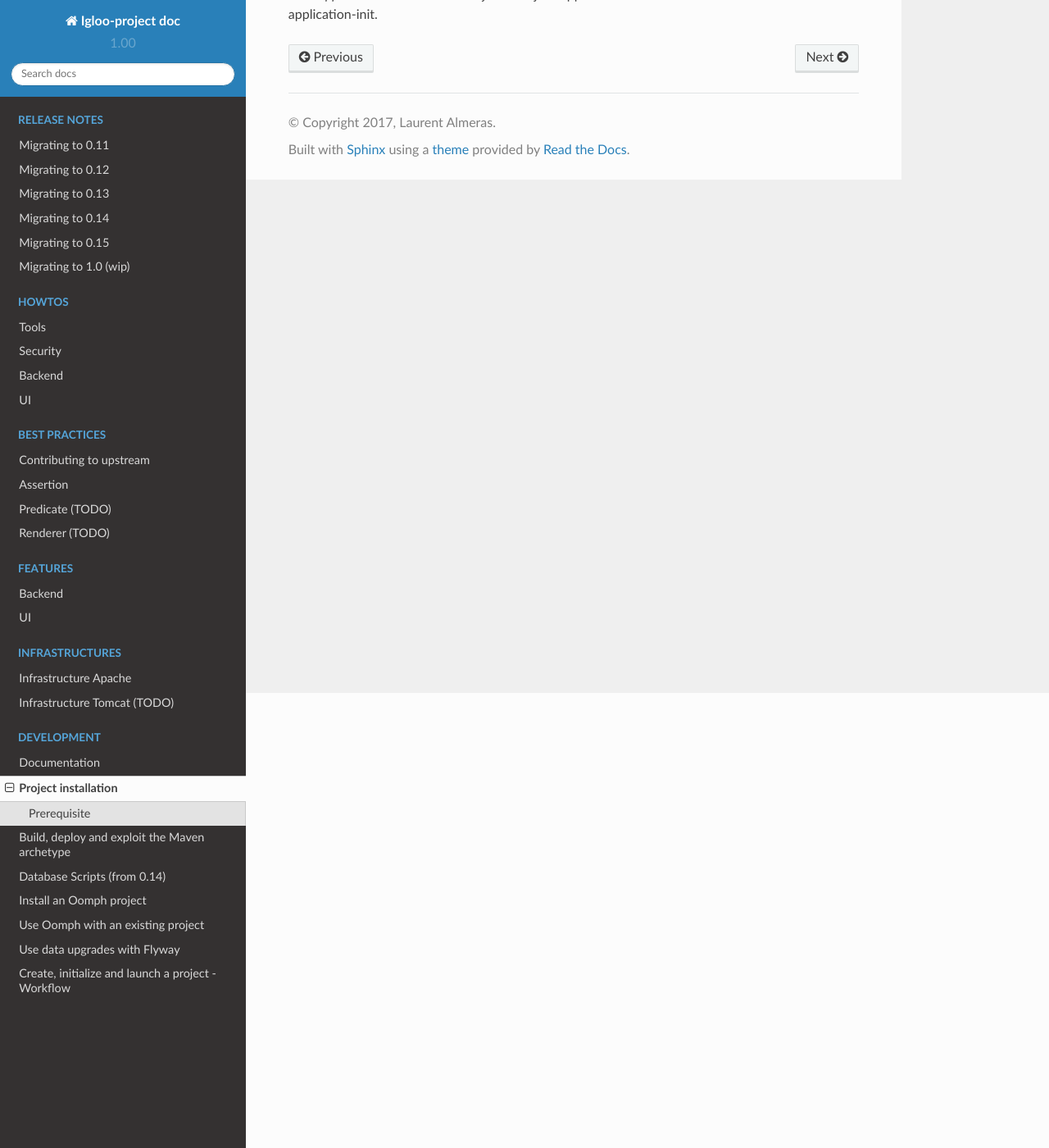
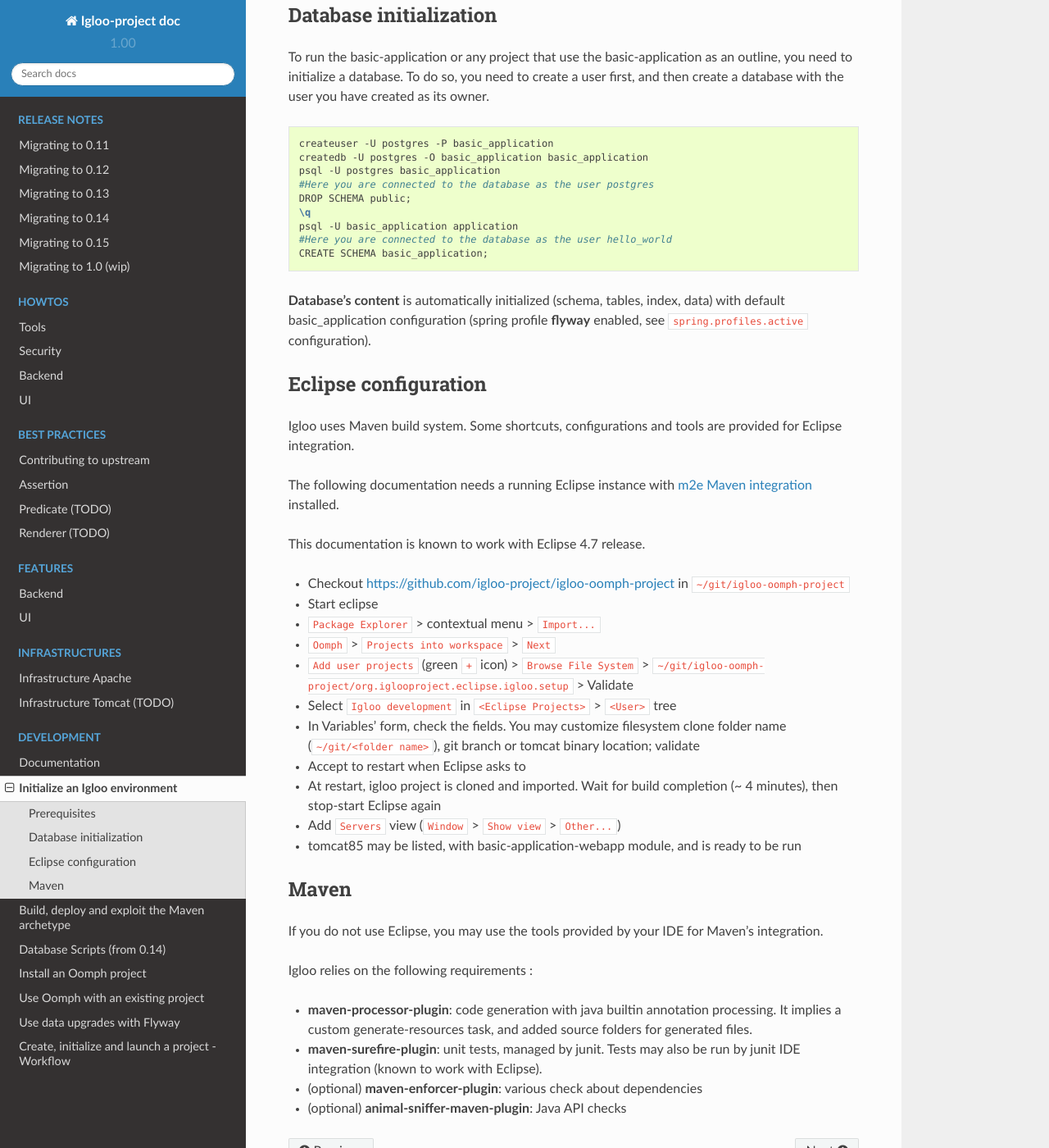
Before and after one commit to igloo-project/igloo-doc, a Sphinx documentation site: the page built from source/development/installation.rst, in a window 1280 px wide and 1400 px high, scrolled down 555 px. Shown: the whole window at 82% size. Built offline with Sphinx 7.4.7 and the Read the Docs theme 2.0.0, drawn with Linux system fonts in a browser that asks for light colours; some of the changed text lies outside the part shown.

Commit message:
added igloo-projects + oomph documentation

```diff
--- a/source/development/installation.rst
+++ b/source/development/installation.rst
@@ -1,8 +1,21 @@
-Project installation
-=====================
+Initialize an Igloo environment
+===============================
 
-Prerequisite
-------------
+.. contents:: :local:
+
+.. warning:: This documentation is valid for version **1.0(-SNAPSHOT) / dev branch**.
+
+Prerequisites
+-------------
+
+* **PostgreSQL** (default configuration); other databases may be used
+* **Eclipse** >= 4.7 (default configuration); other Maven-enabled IDE may be used
+* **JRE 1.8** (Open JDK or Oracle JVM)
+* **Elasticsearch** 5.6 (optional)
+
+
+Database initialization
+-----------------------
 
 To run the basic-application or any project that use the basic-application as an outline, you need to initialize a database.
 To do so, you need to create a user first, and then create a database with the user you have created as its owner.
@@ -11,13 +24,61 @@ To do so, you need to create a user first, and then create a database with the u
 
   createuser -U postgres -P basic_application
   createdb -U postgres -O basic_application basic_application
-  psql -U postgres hello_world
+  psql -U postgres basic_application
   #Here you are connected to the database as the user postgres
   DROP SCHEMA public;
   \q
-  psql -U hello_world hello_world
+  psql -U basic_application application
   #Here you are connected to the database as the user hello_world
-  CREATE SCHEMA hello_world;
+  CREATE SCHEMA basic_application;
 
-After that, you can populate your database with some date by running the class
-*BasicApplicationInitFromExcelMain.java* as a java application. This class is located in basic-application-init.
+**Database's content** is automatically initialized (schema, tables, index, data) with default basic_application configuration
+(spring profile **flyway** enabled, see ``spring.profiles.active`` configuration).
+
+
+Eclipse configuration
+---------------------
+
+Igloo uses Maven build system. Some shortcuts, configurations and tools are provided for Eclipse integration.
+
+The following documentation needs a running Eclipse instance with `m2e Maven integration <http://www.eclipse.org/m2e/>`_ installed.
+
+This documentation is known to work with Eclipse 4.7 release.
+
+* Checkout https://github.com/igloo-project/igloo-oomph-project in ``~/git/igloo-oomph-project``
+
+* Start eclipse
+
+* ``Package Explorer`` > contextual menu > ``Import...``
+
+* ``Oomph`` > ``Projects into workspace`` > ``Next``
+
+* ``Add user projects`` (green ``+`` icon) > ``Browse File System`` > ``~/git/igloo-oomph-project/org.iglooproject.eclipse.igloo.setup`` > Validate
+
+* Select ``Igloo development`` in ``<Eclipse Projects>`` > ``<User>`` tree
+
+* In Variables' form, check the fields. You may customize filesystem clone folder name (``~/git/<folder name>``), git branch or tomcat binary location; validate
+
+* Accept to restart when Eclipse asks to
+
+* At restart, igloo project is cloned and imported. Wait for build completion (~ 4 minutes), then stop-start Eclipse again
+
+* Add ``Servers`` view (``Window`` > ``Show view`` > ``Other...``)
+
+* tomcat85 may be listed, with basic-application-webapp module, and is ready to be run
+
+
+Maven
+-----
+
+If you do not use Eclipse, you may use the tools provided by your IDE for Maven's integration.
+
+Igloo relies on the following requirements :
+
+* **maven-processor-plugin**: code generation with java builtin annotation processing. It implies a custom generate-resources task, and added source folders for generated files.
+
+* **maven-surefire-plugin**: unit tests, managed by junit. Tests may also be run by junit IDE integration (known to work with Eclipse).
+
+* (optional) **maven-enforcer-plugin**: various check about dependencies
+
+* (optional) **animal-sniffer-maven-plugin**: Java API checks
```
